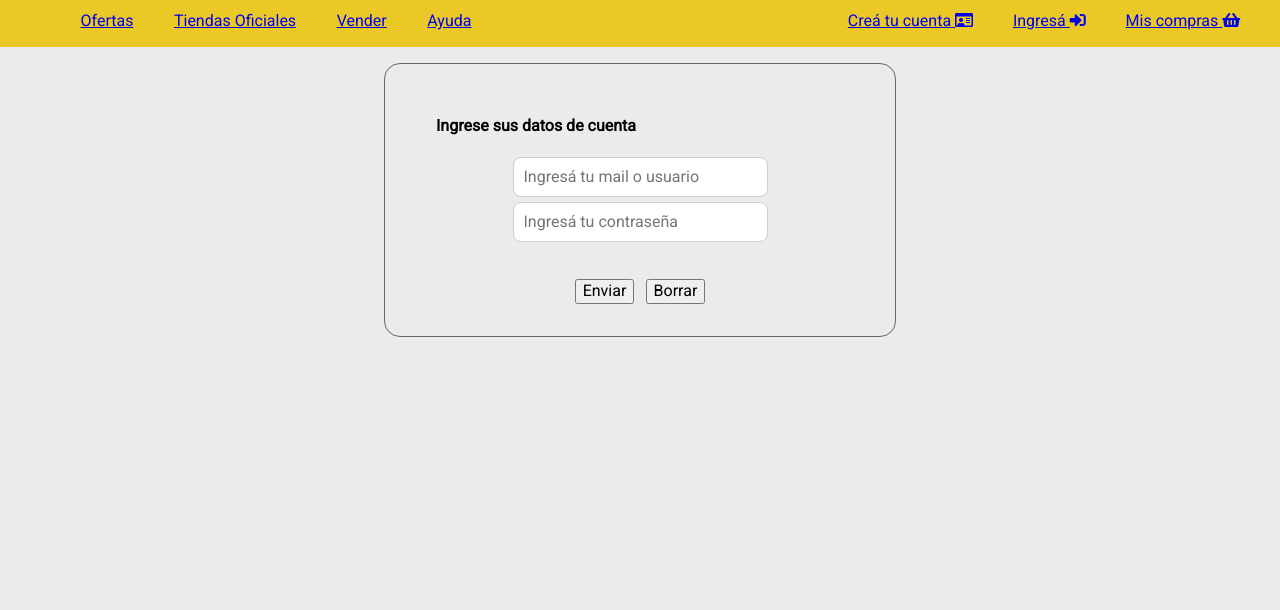
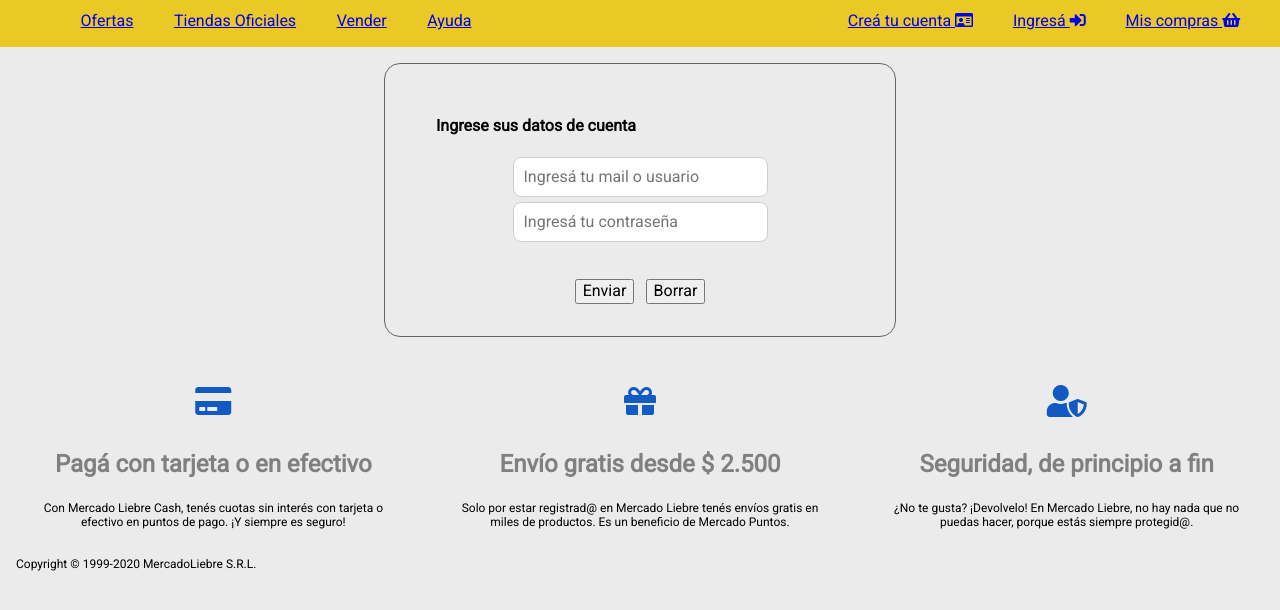
Before and after one commit to Nicogonzap/mercadoLiebre_NGPv2, a website: page views/login.html in a window 1280 px wide. Shown: the part 122-732 px from the top of the page. Drawn offline with Linux system fonts and the light colour scheme; files whose address does not match are found by name.

Commit message:
arreglado el copyright del footer

```diff
--- a/public/css/style.css
+++ b/public/css/style.css
@@ -274,7 +274,11 @@
         width: 30%;
     }
     .copyright {
-        padding: 1rem 0rem;
+        padding-top: 1rem;
+        padding-bottom: 1rem;
+        padding-left: 1rem;
+        text-align: start;
+        width: 100%;
 
     }
 
--- a/views/login.html
+++ b/views/login.html
@@ -77,3 +77,29 @@
         </form>
     </main>
 </body>
+<footer>
+    <section class = "footer-note">
+        <i class="fas fa-credit-card"></i>
+        <div class="footer-note-text">
+            <h3 class ="titular-footer">Pagá con tarjeta o en efectivo</h3>
+            <p>Con Mercado Liebre Cash, tenés cuotas sin interés con tarjeta o efectivo en puntos de pago. ¡Y siempre es seguro!</p>
+        </div>
+    </section>
+    <section class = "footer-note">
+        <i class="fas fa-gift"></i>
+        <div class="footer-note-text">
+            <h3 class ="titular-footer">Envío gratis desde $ 2.500</h3>
+            <p>Solo por estar registrad@ en Mercado Liebre tenés envíos gratis en miles de productos. Es un beneficio de Mercado Puntos.</p>
+        </div>
+    </section>
+    <section class = "footer-note">
+        <i class="fas fa-user-shield"></i>
+        <div class="footer-note-text">
+            <h3 class ="titular-footer">Seguridad, de principio a fin</h3>
+            <p>¿No te gusta? ¡Devolvelo! En Mercado Liebre, no hay nada que no puedas hacer, porque estás siempre protegid@.</p>
+        </div>
+    </section>
+    <section class = "copyright">
+        <p>Copyright © 1999-2020 MercadoLiebre S.R.L.</p>
+    </section>
+</footer>
```
